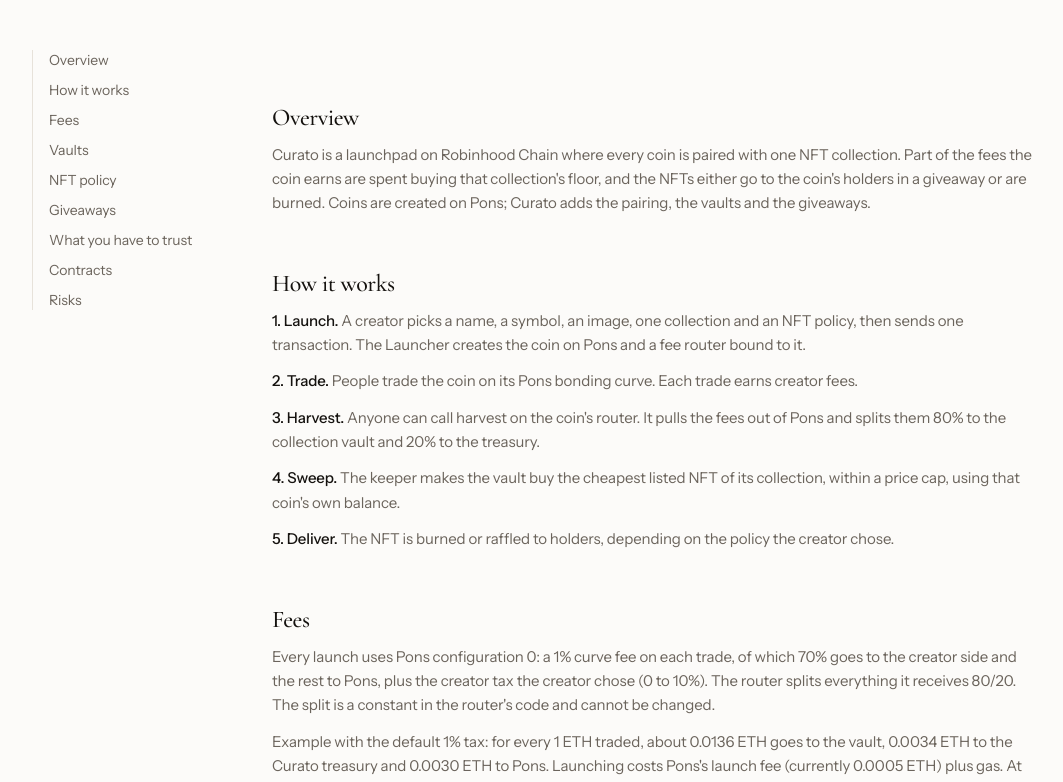
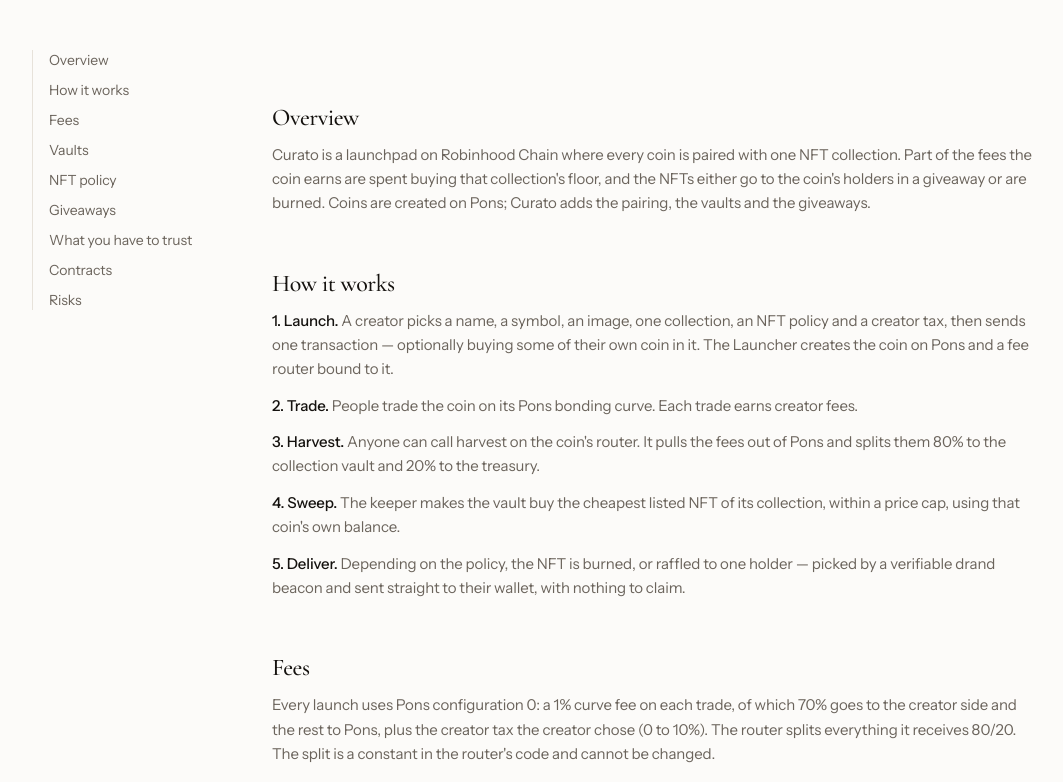
Before and after one commit to Mickiyugods/C, a Next.js app in the folder web/: page /docs in a window 1280 px wide. Shown: the part 412-1194 px from the top of the page, without its empty margins (52-1115 px from the left). Built offline with nearby package versions, Linux system fonts and the light colour scheme; no server answers.

Commit message:
docs(web): reflect dev buy, automatic drand delivery, and permissionless giveaway steps

```diff
--- a/web/src/app/docs/page.tsx
+++ b/web/src/app/docs/page.tsx
@@ -66,11 +66,11 @@ export default function Page() {
 
         <H id="how">How it works</H>
         <ol className="mt-3 space-y-3 text-[15px] leading-relaxed text-muted">
-          <li><strong className="font-medium text-foreground">1. Launch.</strong> A creator picks a name, a symbol, an image, one collection and an NFT policy, then sends one transaction. The Launcher creates the coin on Pons and a fee router bound to it.</li>
+          <li><strong className="font-medium text-foreground">1. Launch.</strong> A creator picks a name, a symbol, an image, one collection, an NFT policy and a creator tax, then sends one transaction — optionally buying some of their own coin in it. The Launcher creates the coin on Pons and a fee router bound to it.</li>
           <li><strong className="font-medium text-foreground">2. Trade.</strong> People trade the coin on its Pons bonding curve. Each trade earns creator fees.</li>
           <li><strong className="font-medium text-foreground">3. Harvest.</strong> Anyone can call harvest on the coin&apos;s router. It pulls the fees out of Pons and splits them {brand.split.vault}% to the collection vault and {brand.split.treasury}% to the treasury.</li>
           <li><strong className="font-medium text-foreground">4. Sweep.</strong> The keeper makes the vault buy the cheapest listed NFT of its collection, within a price cap, using that coin&apos;s own balance.</li>
-          <li><strong className="font-medium text-foreground">5. Deliver.</strong> The NFT is burned or raffled to holders, depending on the policy the creator chose.</li>
+          <li><strong className="font-medium text-foreground">5. Deliver.</strong> Depending on the policy, the NFT is burned, or raffled to one holder — picked by a verifiable drand beacon and sent straight to their wallet, with nothing to claim.</li>
         </ol>
 
         <H id="fees">Fees</H>
@@ -113,7 +113,9 @@ export default function Page() {
           The random number comes from the drand quicknet network. The contract pins a drand round that has not been published yet, and later
           verifies that round&apos;s BLS signature itself using the chain&apos;s BLS12-381 precompiles, so nobody can choose or predict the result.
           Who held how much is posted by the keeper as a Merkle root; a 15 minute window lets anyone recompute and check it before the draw, and
-          the registry owner can reject a bad snapshot. The winner&apos;s proof is checked on-chain before the NFT moves.
+          the registry owner can reject a bad snapshot. The winner&apos;s proof is checked on-chain before the NFT moves. Posting the snapshot is the
+          keeper&apos;s only role here — pinning the round, submitting the signature and delivering the NFT are permissionless, so anyone can push a
+          giveaway forward.
         </P>
 
         <H id="trust">What you have to trust</H>
```
